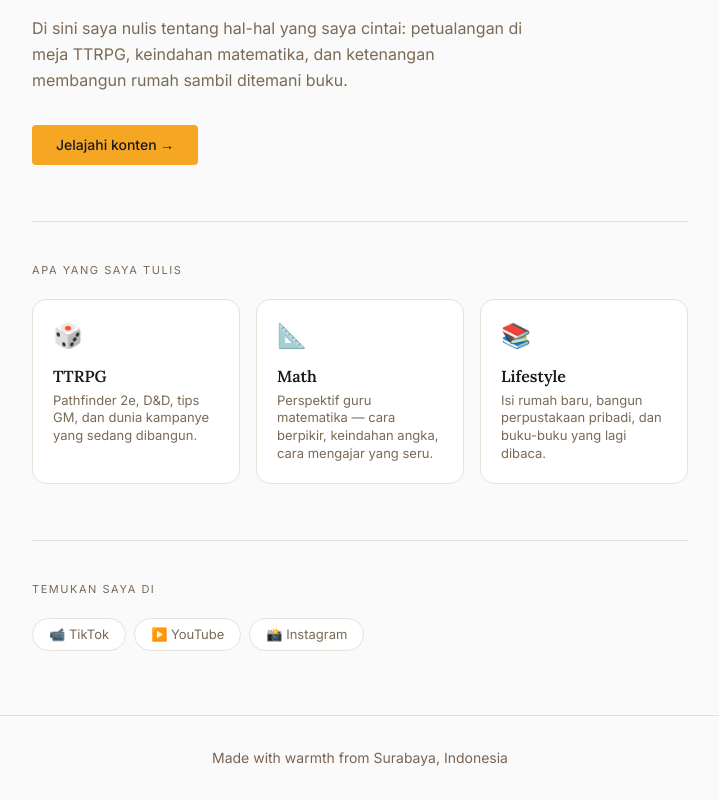
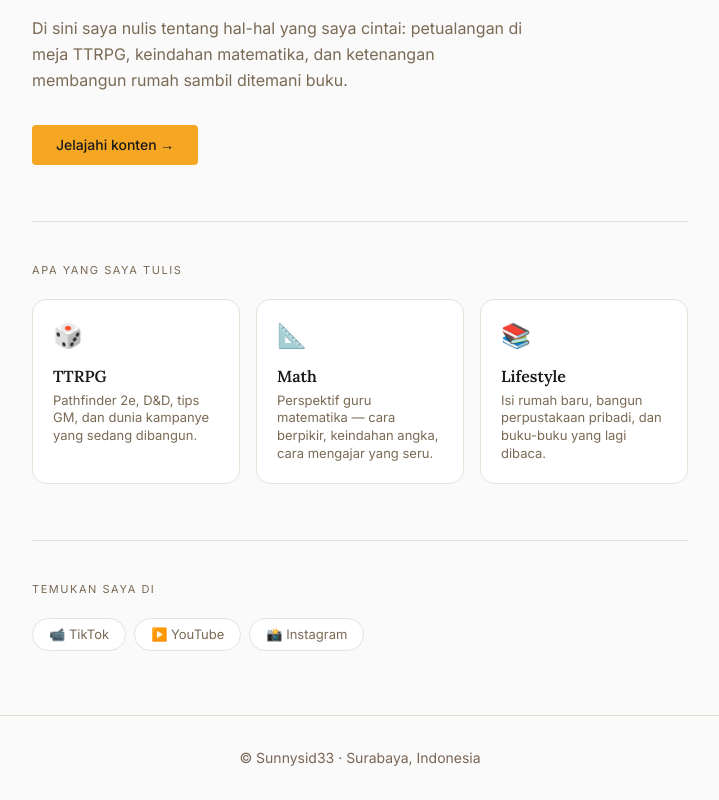
Before and after one commit to Sunnyside33/v0-personal-website, a Next.js app: page / in a window 1280 px wide. Shown: the part 474-1274 px from the top of the page, without its empty margins (280-999 px from the left). Built offline with nearby package versions, Linux system fonts and the light colour scheme.

Commit message:
Update footer.tsx

```diff
--- a/components/footer.tsx
+++ b/components/footer.tsx
@@ -3,7 +3,7 @@ export function Footer() {
     <footer className="border-t border-border py-8 mt-16">
       <div className="max-w-4xl mx-auto px-6 text-center">
         <p className="text-sm text-muted-foreground">
-          Made with warmth from Surabaya, Indonesia
+          © Sunnysid33 · Surabaya, Indonesia
         </p>
       </div>
     </footer>
```
